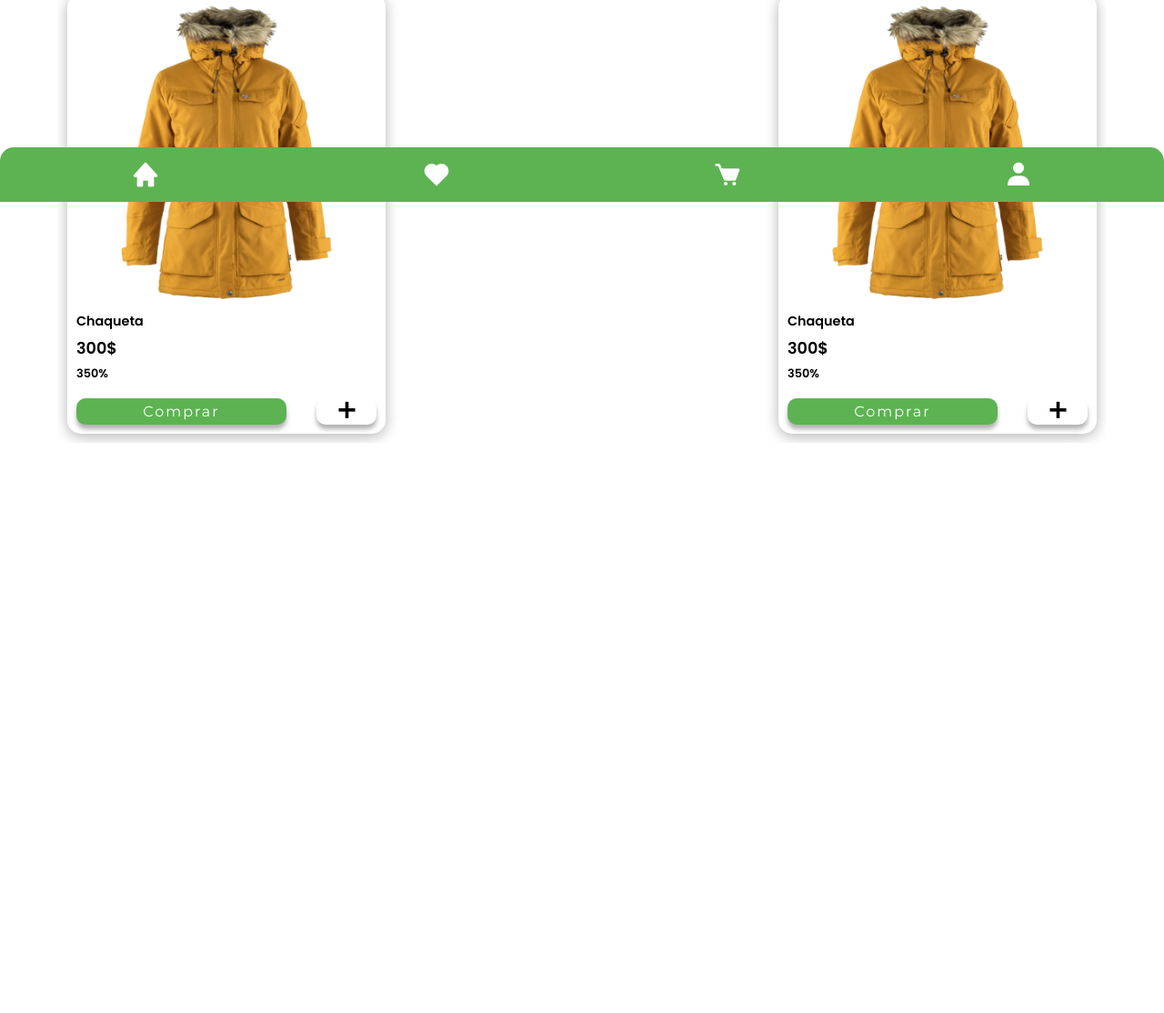
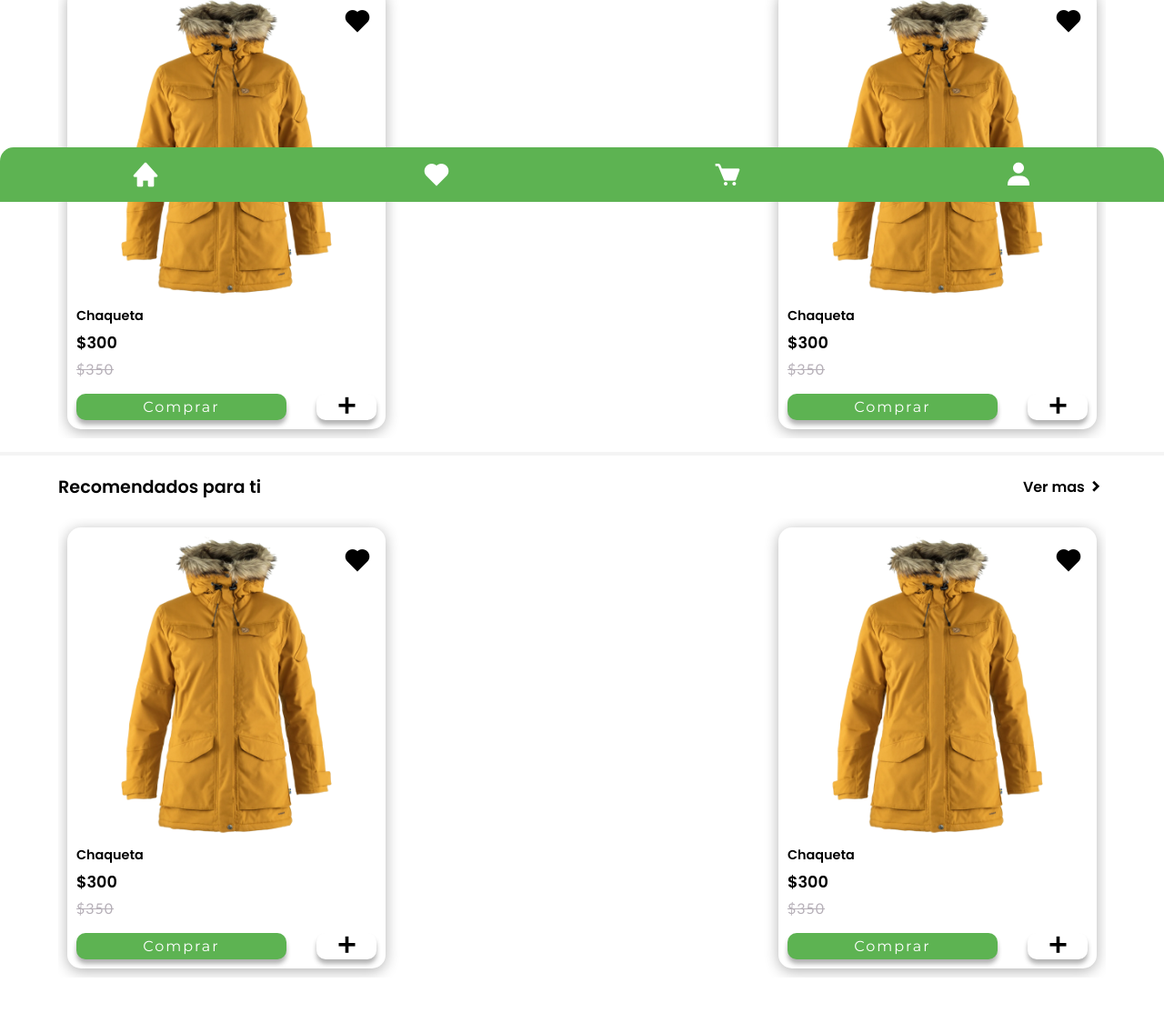
Before and after one commit to RodrigoArias02/ecomerce, a plain HTML site: page index.html in a window 1280 px wide. Shown: the part 578-1692 px from the top of the page at 91% size. Before the commit the page ends 1165 px from the top, so only its background shows below. Drawn offline with nearby package versions, Linux system fonts and the light colour scheme.

Commit message:
Nueva seccion de productos

```diff
--- a/index.html
+++ b/index.html
@@ -42,7 +42,7 @@
             <p>Descuento</p>
             <p>25%</p>
             <p>Obtener descuento en nuestros productos</p>
-            <button>Ver detales</button>
+            <button>Ver detalles</button>
           </section>
           <section class="div-section_2">
             <img
@@ -111,13 +111,16 @@
         </article>
         <div class="section-div_conteinerCards">
           <section class="section-card">
+            <div class="section-div_like">
+              <i class="bx bxs-heart"></i>
+            </div>
             <div class="card-containerImg">
               <img src="img/chaqueta.webp" width="100%" alt="" />
             </div>
             <article class="card-containerText">
               <p>Chaqueta</p>
-              <p>300$</p>
-              <p>350%</p>
+              <p>$300</p>
+              <p>$350</p>
             </article>
             <section class="card-containerButtons">
               <button>Comprar</button>
@@ -126,13 +129,64 @@
           </section>
 
           <section class="section-card">
+            <div class="section-div_like">
+              <i class="bx bxs-heart"></i>
+            </div>
             <div class="card-containerImg">
               <img src="img/chaqueta.webp" width="100%" alt="" />
             </div>
             <article class="card-containerText">
               <p>Chaqueta</p>
-              <p>300$</p>
-              <p>350%</p>
+              <p>$300</p>
+              <p>$350</p>
+            </article>
+            <section class="card-containerButtons">
+              <button>Comprar</button>
+              <button><i class="bx bx-plus"></i></button>
+            </section>
+          </section>
+        </div>
+      </section>
+
+      <hr class="main-hr" />
+      <section class="main-section_2">
+        <article class="section-article">
+          <h2>Recomendados para ti</h2>
+          <span class="article-span">
+            <p>Ver mas</p>
+            <i class="bx bx-chevron-right"></i>
+          </span>
+        </article>
+        <div class="section-div_conteinerCards">
+          <section class="section-card">
+            <div class="section-div_like">
+              <i class="bx bxs-heart"></i>
+            </div>
+            <div class="card-containerImg">
+              <img src="img/chaqueta.webp" width="100%" alt="" />
+            </div>
+            <article class="card-containerText">
+              <p>Chaqueta</p>
+              <p>$300</p>
+              <p>$350</p>
+            </article>
+            <section class="card-containerButtons">
+              <button>Comprar</button>
+              <button><i class="bx bx-plus"></i></button>
+            </section>
+          </section>
+
+          <section class="section-card">
+            <div class="section-div_like">
+              <i class="bx bxs-heart"></i>
+            </div>
+            <div class="card-containerImg">
+              <img src="img/chaqueta.webp" width="100%" alt="" />
+            </div>
+            <article class="card-containerText">
+              <p>Chaqueta</p>
+              <p>$300</p>
+              <p>$350</p>
             </article>
             <section class="card-containerButtons">
               <button>Comprar</button>
@@ -144,10 +198,12 @@
     </main>
 
     <footer class="footer">
-      <div class="footer-div_icons"><i class="bx bxs-home"></i></div>
-      <div class="footer-div_icons"><i class="bx bxs-heart"></i></div>
-      <div class="footer-div_icons"><i class="bx bxs-cart"></i></div>
-      <div class="footer-div_icons"><i class="bx bxs-user"></i></div>
+      <div class="footer-div_icons" id="home"><i class="bx bxs-home"></i></div>
+      <div class="footer-div_icons" id="favorite">
+        <i class="bx bxs-heart"></i>
+      </div>
+      <div class="footer-div_icons" id="cart"><i class="bx bxs-cart"></i></div>
+      <div class="footer-div_icons" id="user"><i class="bx bxs-user"></i></div>
     </footer>
   </body>
 </html>
--- a/scss/main.scss
+++ b/scss/main.scss
@@ -69,10 +69,14 @@
       justify-content: space-between;
       align-items: center;
       padding: 20px 0px;
+      h2 {
+        font-size: 1.2em;
+      }
       .article-span {
         display: flex;
         justify-content: center;
         align-items: center;
+        min-width: 92px;
         i {
           font-size: 1.4em;
           font-weight: bold;
@@ -82,9 +86,20 @@
     .section-div_conteinerCards {
       display: flex;
       justify-content: space-between;
-      overflow: scroll;
       padding: 10px 0px;
+      overflow: auto; /* Habilita la barra de desplazamiento */
+      scrollbar-width: none; /* Oculta la barra de desplazamiento en navegadores compatibles */
+      -ms-overflow-style: none; /* Oculta la barra de desplazamiento en Internet Explorer y Microsoft Edge */
+
+      &::-webkit-scrollbar {
+        display: none; /* Oculta la barra de desplazamiento en navegadores basados en WebKit, como Chrome y Safari */
+      }
+
       .section-card {
+        display: flex;
+        flex-direction: column;
+        justify-content: flex-start;
+        align-items: center;
         width: 100%;
         height: 100%;
         min-width: 200px;
@@ -94,6 +109,17 @@
         padding: 10px;
         box-shadow: 0px 3px 15px rgba(0, 0, 0, 0.3);
         margin: 0px 10px;
+        position: relative;
+        .section-div_like {
+          position: absolute;
+          text-align: end;
+          padding: 5px 15px;
+          font-size: 2em;
+          width: 100%;
+          &:active {
+            color: red;
+          }
+        }
         .card-containerImg {
           img {
             max-width: 100%; /* Ajusta el ancho máximo de la imagen al 100% del contenedor */
@@ -114,7 +140,13 @@
               font-size: 1.1em;
             }
             &:nth-child(3) {
-              font-size: 0.8em;
+              font-size: 1em;
+              font-family: "Gill Sans", "Gill Sans MT", Calibri, "Trebuchet MS",
+                sans-serif;
+              letter-spacing: 1px;
+              font-weight: lighter;
+              text-decoration: line-through;
+              color: #b6b0b8;
             }
           }
         }
```
Also changed, not shown: css/styles.css, 1 other file.
